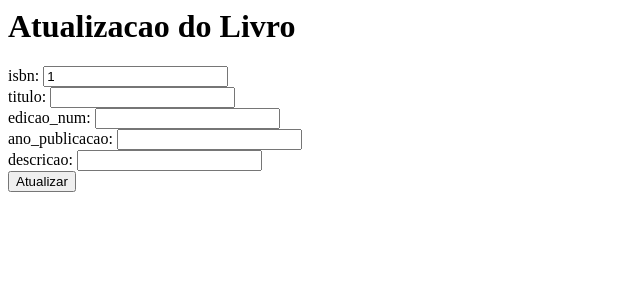
After one commit to PrenholatoChris/lojaweb, a PHP site: page /attlivro.php?isbn=1 in a window 1280 px wide. The commit adds this page. Shown: the top 300 px of the page, without its empty margins (0-640 px from the left). Run offline with PHP 8.4, Linux system fonts and the light colour scheme; data that the repository does not hold is empty.

Commit message:
2 da lista de banco

```diff
--- /dev/null
+++ b/aula_banco/attlivro.php
@@ -0,0 +1,36 @@
+<?php
+$isbn = $_REQUEST["isbn"];
+$titulo = $_REQUEST["titulo"];
+$edicao_num = $_REQUEST["edicao_num"];
+$ano_publicacao = $_REQUEST["ano_publicacao"];
+$descricao = $_REQUEST["descricao"];
+
+if(isset($_REQUEST["erro"])){
+
+}
+
+echo " <h1>Atualizacao do Livro</h1>
+<form action='conexao.inc.php' method='post'>
+
+    <label for='isbn'>isbn:</label>
+    <input type='text' name='isbn' value=$isbn><br>
+
+    <label for='titulo'>titulo:</label>
+    <input type='text' name='titulo' value=$titulo><br>
+
+    <label for='edicao_num'>edicao_num:</label>
+    <input type='text' name='edicao_num' value=$edicao_num><br>
+
+    <label for='ano_publicacao'>ano_publicacao:</label>
+    <input type='text' name='ano_publicacao' value=$ano_publicacao><br>
+
+    <label for='descricao'>descricao:</label>
+    <input type='text' name='descricao' value=$descricao><br>
+
+    <input type='hidden' name='opcao' value=20>
+
+    <button type='submit'>Atualizar</button>
+
+    </form>
+";
+?>
```
Also changed, not shown: aula_banco/2.php (added, +36 -0 lines), aula_banco/conexao.inc.php (+29 -1 lines), aula_banco/formLivro.php (+10 -0 lines).
